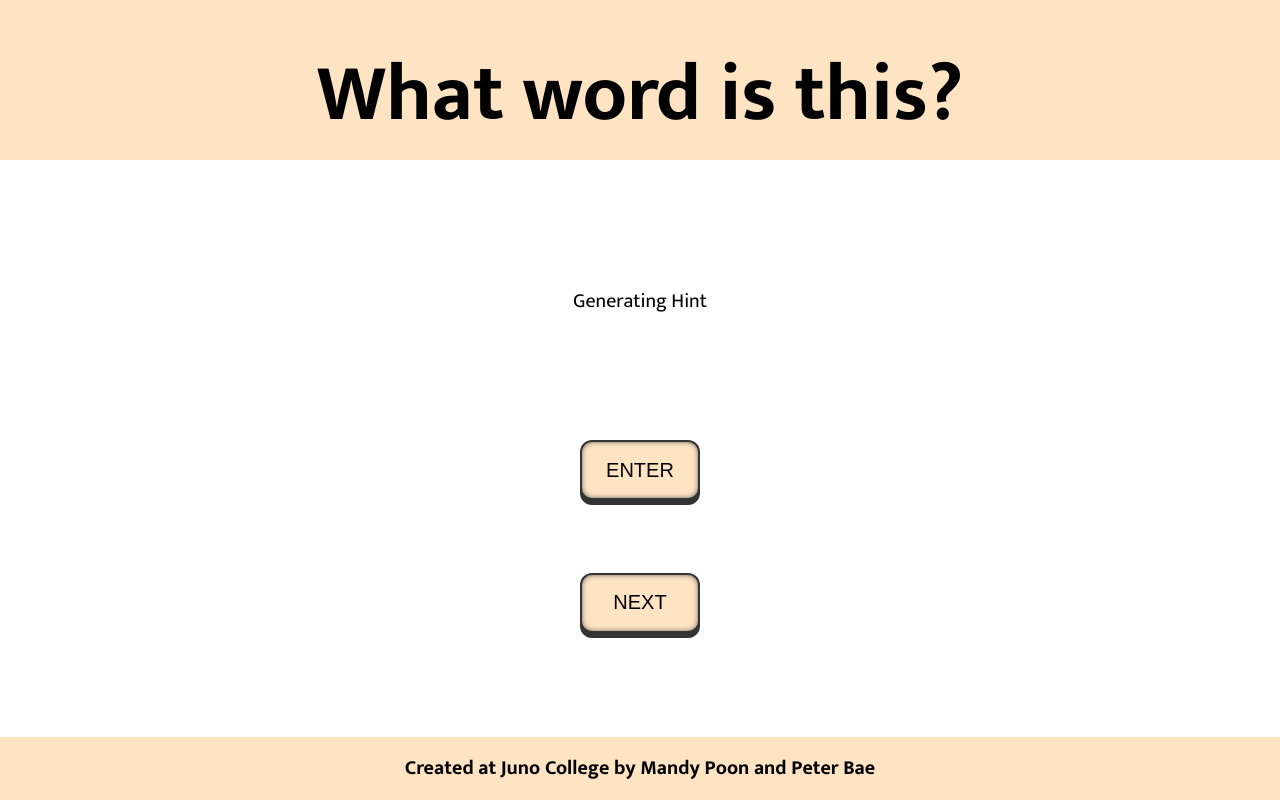
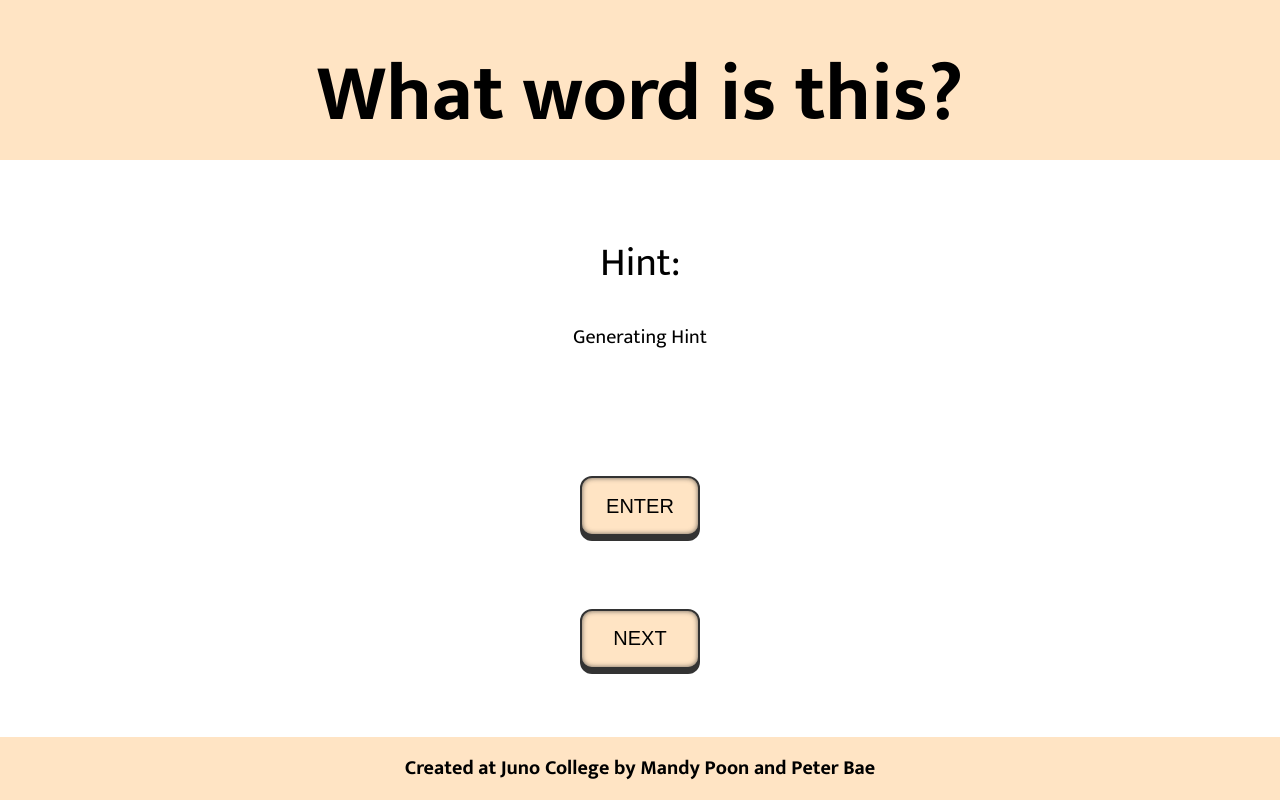
Before and after one commit to jaewanbae/WORDS, a plain HTML site: page index.html in a window 1280 px wide. Drawn offline with Linux system fonts and the light colour scheme; no server answers.

Commit message:
style change!

```diff
--- a/index.html
+++ b/index.html
@@ -18,6 +18,7 @@
         <section>
             <div class="wrapper">
                 <div class="textContainer">
+                    <p class="hintTitle">Hint:</p>
                     <p class="definition blinking">Generating Hint</p>
                 </div>
                 <fieldset class="answerContainer">
--- a/scripts.js
+++ b/scripts.js
@@ -59,13 +59,14 @@ wordsApp.checkDef = (randomWord) => {
 wordsApp.giveHintOne = (hintOne) => {
     const definition = document.querySelector('.definition');
     definition.classList.remove(`blinking`)
-    definition.textContent = `Hint: ${hintOne}`;
+    definition.textContent = `${hintOne}`;
 }
 
 //get number of boxes per word length
 wordsApp.getLetterBoxes = (numOfBoxes) => {
     const letterBoxes = document.querySelectorAll('.letter');
     const letterBoxesArray = Array.from(letterBoxes);
+    console.log(letterBoxesArray)
     const letterBoxesInPlay = letterBoxesArray.slice(0, numOfBoxes);
     for (let letterBox of letterBoxesArray) {
         letterBox.children[1].value = "";
@@ -75,7 +76,6 @@ wordsApp.getLetterBoxes = (numOfBoxes) => {
         letterBox.children[1].value = "";
         letterBox.classList.add("inPlay");
       }
-    //   wordsApp.nextLetter(letterBoxesInPlay);
 }
 
 
--- a/style.css
+++ b/style.css
@@ -34,10 +34,11 @@ header {
 
 h1 {
     padding-top: 50px;
+    font-weight: 700;
 }
 
 section {
-    margin-top: 130px;
+    margin-top: 80px;
 }
 
 /*text container*/
@@ -47,10 +48,9 @@ section {
     text-align: center;
 }
 
-.textContainer {
-    margin-top: 50px;
+.hintTitle {
+    font-size: 2rem;
 }
-
 .answerContainer {
     width: 66%;
     margin: 60px auto;
```
